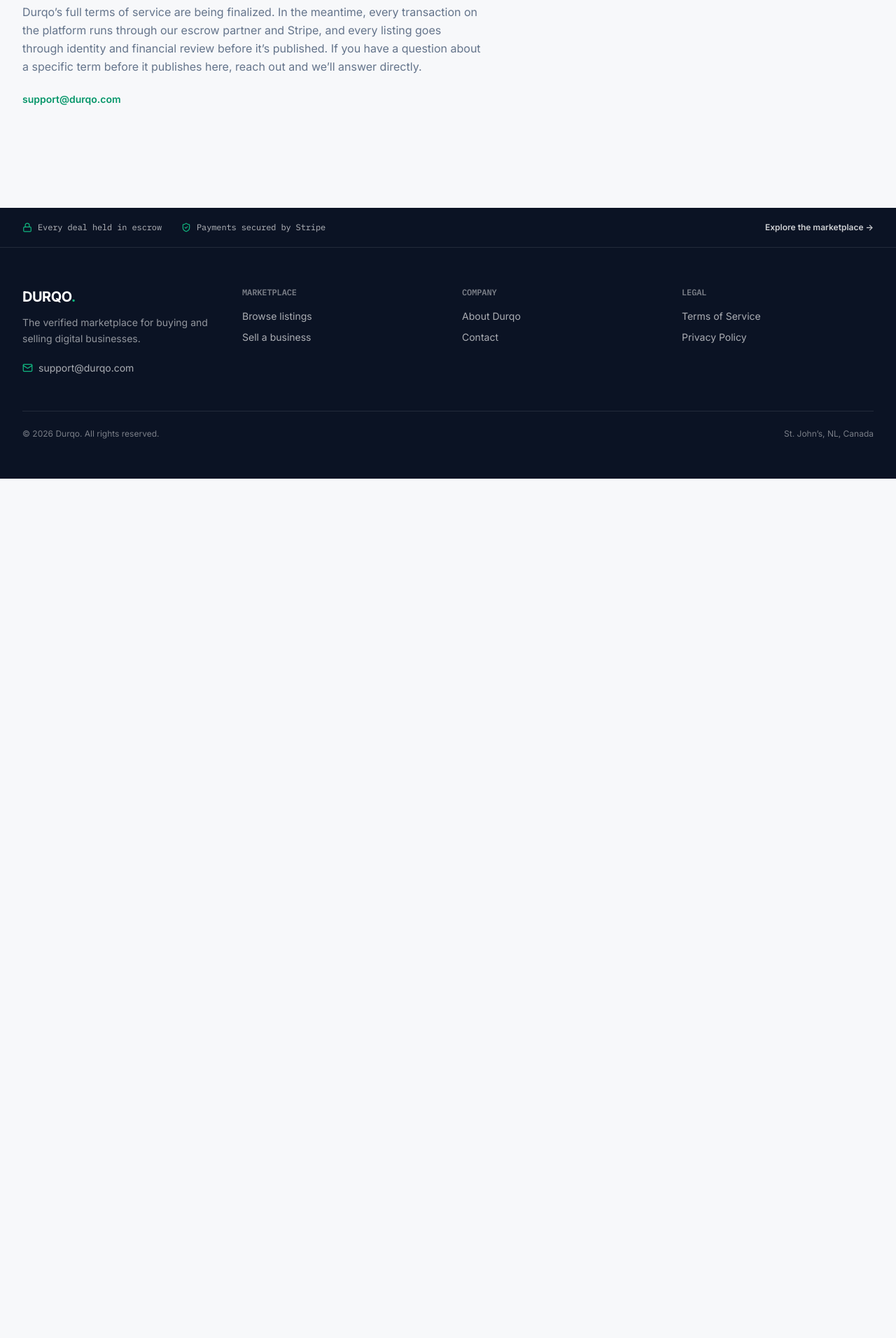
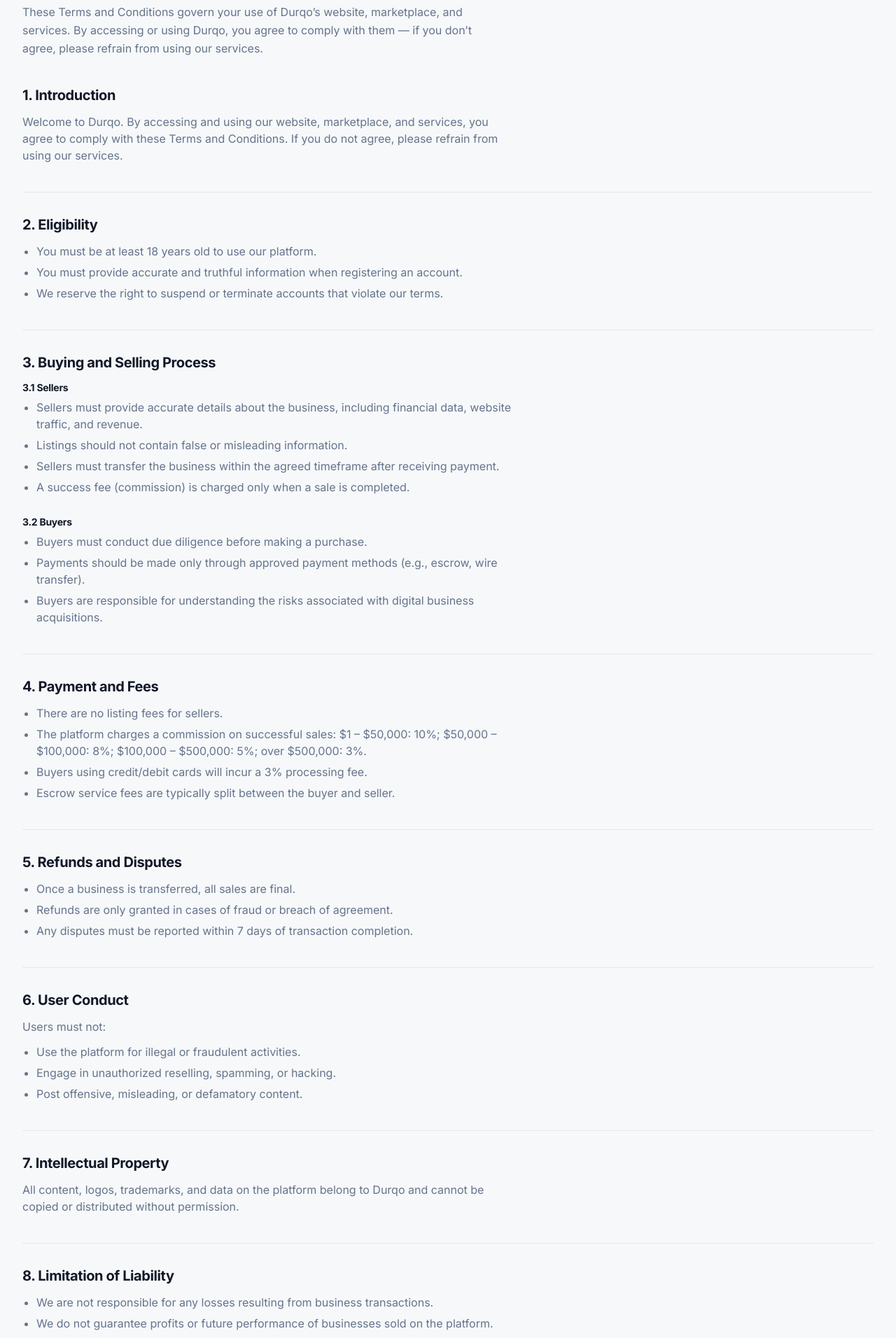
Before and after one commit to mdmanirmia/durqo-app, a Next.js app: page /terms in a window 1280 px wide. Shown: the part 200-2112 px from the top of the page at 70% size. Before the commit the page ends 884 px from the top, so only its background shows below. Built offline with nearby package versions, Linux system fonts and the light colour scheme; no server answers.

Commit message:
Fill in full Terms and Conditions content

```diff
--- a/src/app/terms/page.tsx
+++ b/src/app/terms/page.tsx
@@ -2,19 +2,145 @@ import Container from "@/components/ui/Container";
 
 export const metadata = { title: "Terms of Service — Durqo" };
 
+function Section({ title, children }: { title: string; children: React.ReactNode }) {
+  return (
+    <section className="mt-10 border-t border-rule pt-8 first:mt-0 first:border-t-0 first:pt-0">
+      <h2 className="mb-3 text-xl">{title}</h2>
+      <div className="flex max-w-[70ch] flex-col gap-3 text-ink-soft">{children}</div>
+    </section>
+  );
+}
+
+function List({ items }: { items: string[] }) {
+  return (
+    <ul className="list-disc space-y-1.5 pl-5">
+      {items.map((item) => (
+        <li key={item}>{item}</li>
+      ))}
+    </ul>
+  );
+}
+
 export default function TermsPage() {
   return (
     <Container className="py-16 sm:py-20">
-      <h1 className="text-3xl">Terms of Service</h1>
+      <h1 className="text-3xl">Terms and Conditions</h1>
       <p className="mt-4 max-w-[65ch] leading-relaxed text-ink-soft">
-        Durqo&rsquo;s full terms of service are being finalized. In the meantime, every transaction on the
-        platform runs through our escrow partner and Stripe, and every listing goes through identity and
-        financial review before it&rsquo;s published. If you have a question about a specific term before it
-        publishes here, reach out and we&rsquo;ll answer directly.
+        These Terms and Conditions govern your use of Durqo&rsquo;s website, marketplace, and services. By
+        accessing or using Durqo, you agree to comply with them — if you don&rsquo;t agree, please refrain from
+        using our services.
       </p>
-      <a href="mailto:support@durqo.com" className="mt-6 inline-block text-sm font-semibold text-brand-hover">
-        support@durqo.com
-      </a>
+
+      <div className="mt-10 flex flex-col">
+        <Section title="1. Introduction">
+          <p>
+            Welcome to Durqo. By accessing and using our website, marketplace, and services, you agree to comply
+            with these Terms and Conditions. If you do not agree, please refrain from using our services.
+          </p>
+        </Section>
+
+        <Section title="2. Eligibility">
+          <List
+            items={[
+              "You must be at least 18 years old to use our platform.",
+              "You must provide accurate and truthful information when registering an account.",
+              "We reserve the right to suspend or terminate accounts that violate our terms.",
+            ]}
+          />
+        </Section>
+
+        <Section title="3. Buying and Selling Process">
+          <div>
+            <h3 className="mb-1.5 text-sm font-semibold text-ink">3.1 Sellers</h3>
+            <List
+              items={[
+                "Sellers must provide accurate details about the business, including financial data, website traffic, and revenue.",
+                "Listings should not contain false or misleading information.",
+                "Sellers must transfer the business within the agreed timeframe after receiving payment.",
+                "A success fee (commission) is charged only when a sale is completed.",
+              ]}
+            />
+          </div>
+          <div className="mt-4">
+            <h3 className="mb-1.5 text-sm font-semibold text-ink">3.2 Buyers</h3>
+            <List
+              items={[
+                "Buyers must conduct due diligence before making a purchase.",
+                "Payments should be made only through approved payment methods (e.g., escrow, wire transfer).",
+                "Buyers are responsible for understanding the risks associated with digital business acquisitions.",
+              ]}
+            />
+          </div>
+        </Section>
+
+        <Section title="4. Payment and Fees">
+          <List
+            items={[
+              "There are no listing fees for sellers.",
+              "The platform charges a commission on successful sales: $1 – $50,000: 10%; $50,000 – $100,000: 8%; $100,000 – $500,000: 5%; over $500,000: 3%.",
+              "Buyers using credit/debit cards will incur a 3% processing fee.",
+              "Escrow service fees are typically split between the buyer and seller.",
+            ]}
+          />
+        </Section>
+
+        <Section title="5. Refunds and Disputes">
+          <List
+            items={[
+              "Once a business is transferred, all sales are final.",
+              "Refunds are only granted in cases of fraud or breach of agreement.",
+              "Any disputes must be reported within 7 days of transaction completion.",
+            ]}
+          />
+        </Section>
+
+        <Section title="6. User Conduct">
+          <p>Users must not:</p>
+          <List
+            items={[
+              "Use the platform for illegal or fraudulent activities.",
+              "Engage in unauthorized reselling, spamming, or hacking.",
+              "Post offensive, misleading, or defamatory content.",
+            ]}
+          />
+        </Section>
+
+        <Section title="7. Intellectual Property">
+          <p>
+            All content, logos, trademarks, and data on the platform belong to Durqo and cannot be copied or
+            distributed without permission.
+          </p>
+        </Section>
+
+        <Section title="8. Limitation of Liability">
+          <List
+            items={[
+              "We are not responsible for any losses resulting from business transactions.",
+              "We do not guarantee profits or future performance of businesses sold on the platform.",
+              "Users assume full responsibility for their transactions.",
+            ]}
+          />
+        </Section>
+
+        <Section title="9. Termination of Accounts">
+          <p>
+            We reserve the right to suspend or terminate accounts that violate our terms, including fraudulent
+            activity or abuse.
+          </p>
+        </Section>
+
+        <Section title="10. Changes to Terms">
+          <p>We may update these terms at any time. Continued use of the platform indicates acceptance of the latest terms.</p>
+        </Section>
+      </div>
+
+      <p className="mt-10 border-t border-rule pt-8 text-sm text-ink-faint">
+        Questions about these terms? Reach out at{" "}
+        <a href="mailto:support@durqo.com" className="font-semibold text-brand-hover">
+          support@durqo.com
+        </a>
+        .
+      </p>
     </Container>
   );
 }
```
